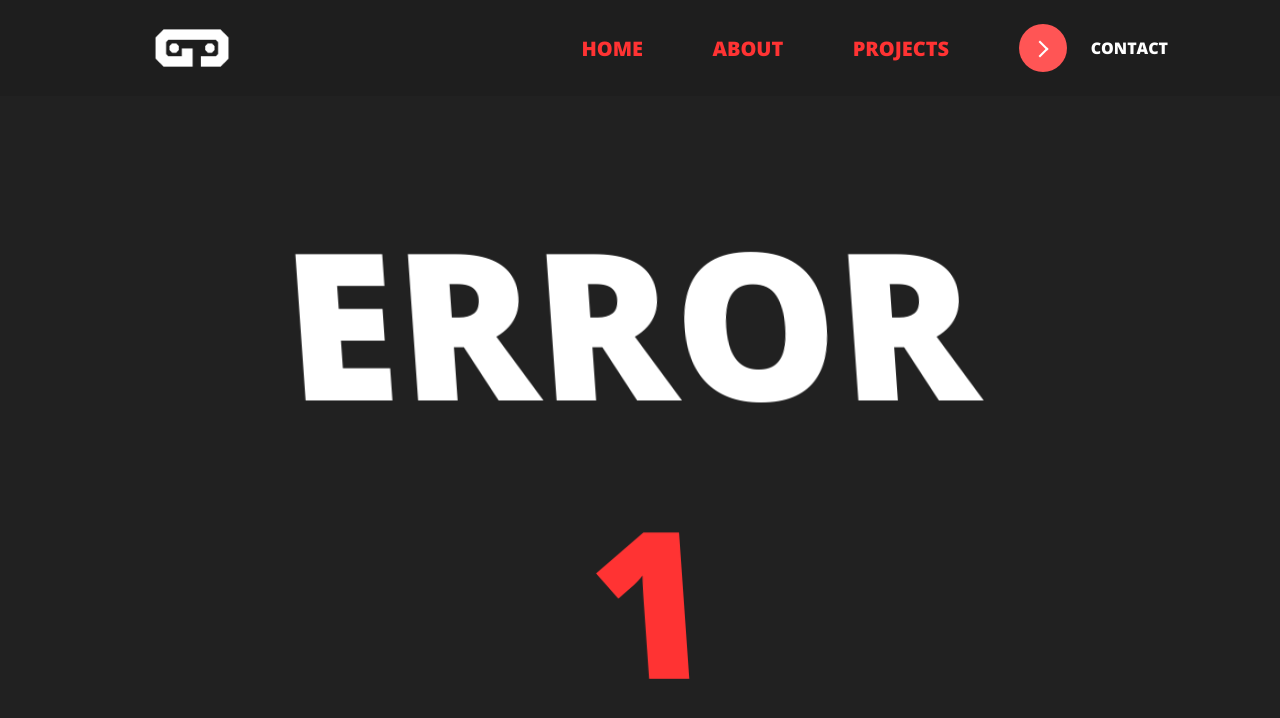
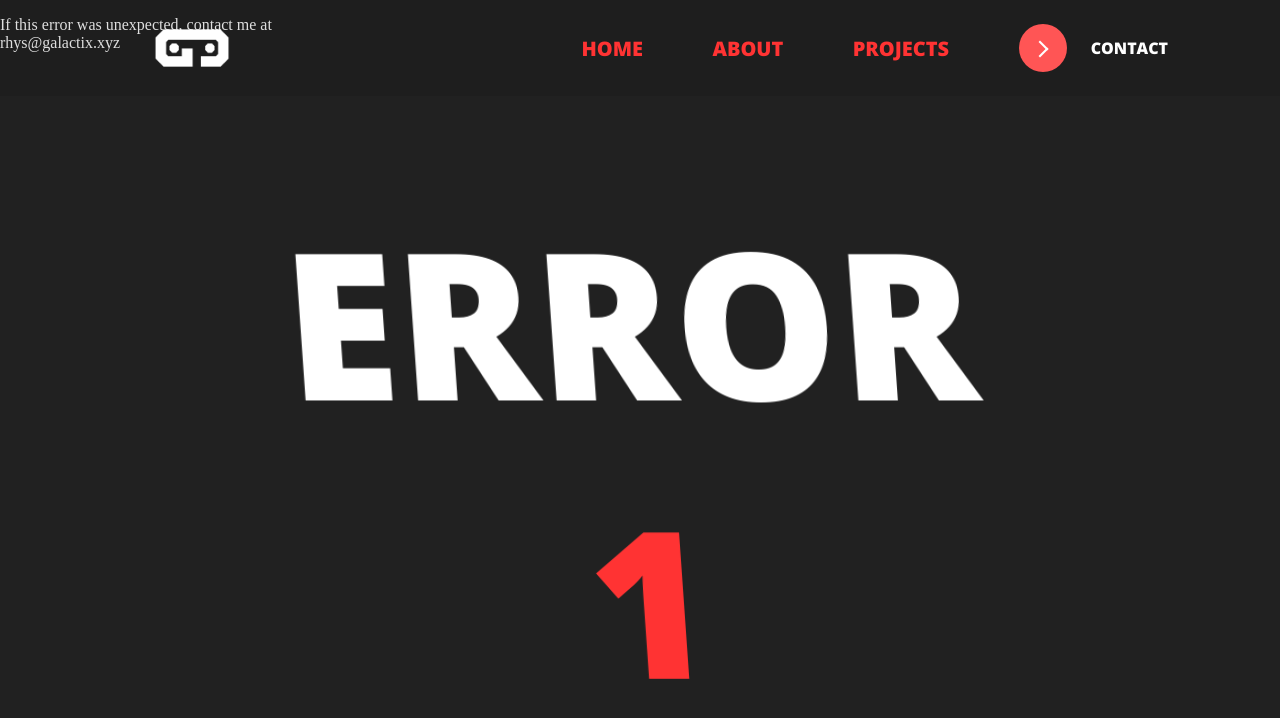
Before and after one commit to Rhys-Woolcott/portfolio, a React (Create React App) app: page /error/1 in a window 1280 px wide. Shown: the top 718 px of the page. Built offline with nearby package versions, Linux system fonts and the light colour scheme.

Commit message:
Added email to error page

```diff
--- a/src/components/errors/ErrorScreen.tsx
+++ b/src/components/errors/ErrorScreen.tsx
@@ -30,6 +30,7 @@ export default class Error404 extends Component<ErrorComponent> {
             <span className='Error404Text'>{this.props.match.params.type}</span>
           </h1>
         </div>
+        <p>If this error was unexpected, contact me at rhys@galactix.xyz</p>
       </>
     );
   }
```
